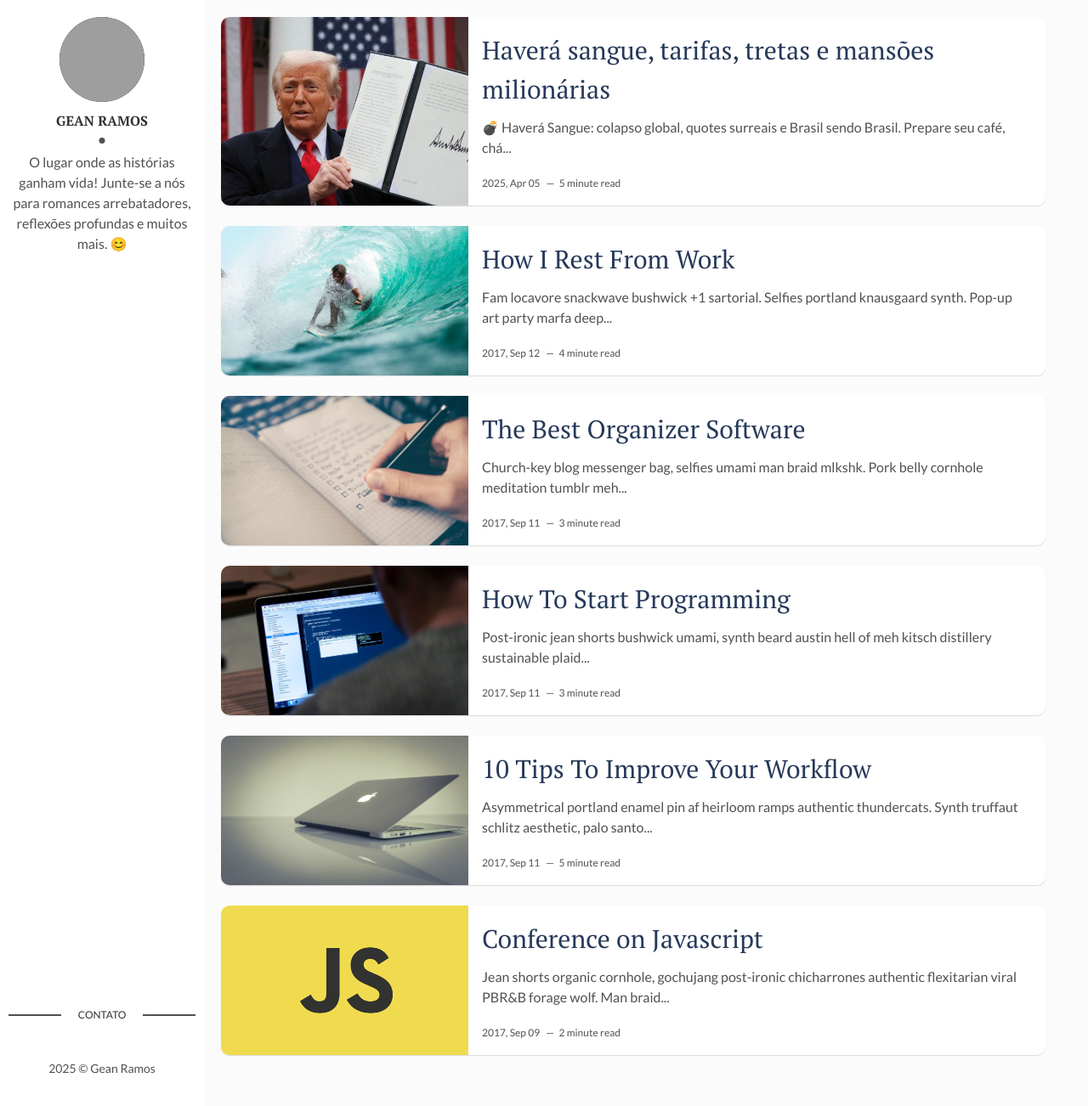
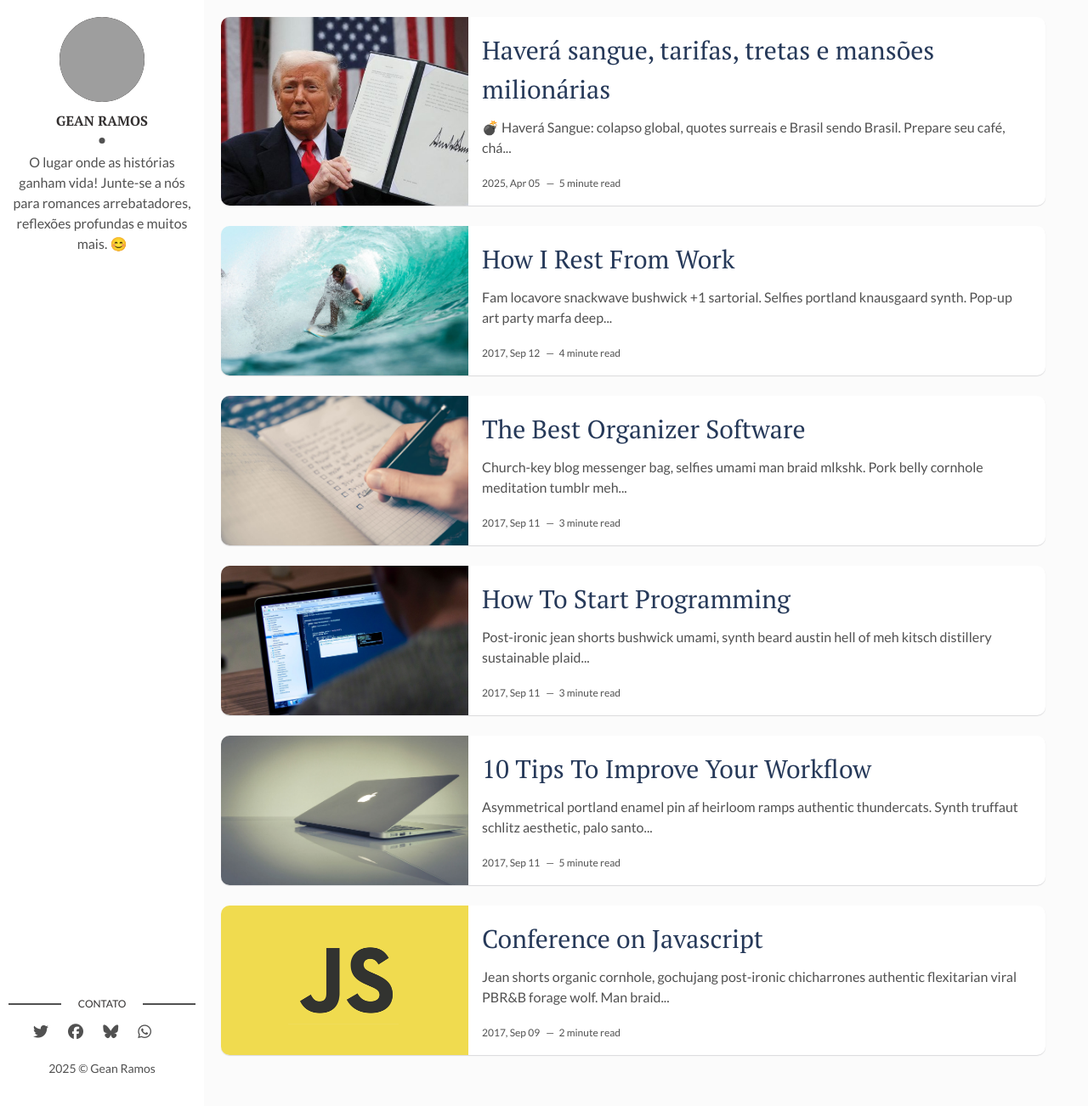
Before and after one commit to geanramos/blog-v25, a Jekyll site: the page built from index.html, in a window 1280 px wide and 1302 px high. Shown: the whole window at 85% size. Built offline with Jekyll 4.4.1, drawn with Linux system fonts in a browser that asks for light colours; the list of posts is cut into pages by our own code; grey boxes are pictures that could not be loaded.

Commit message:
Update head.html

```diff
--- a/_includes/head.html
+++ b/_includes/head.html
@@ -82,7 +82,7 @@
 	<!-- Google Fonts -->
 	<link href="https://fonts.googleapis.com/css?family=PT+Serif:400,700|Lato:300,400,700&display=swap" rel="stylesheet">
 	<!-- Font Awesome -->
-	<link rel="stylesheet" href="https://cdnjs.cloudflare.com/ajax/libs/font-awesome/6.7.2/css/brands.min.css" integrity="sha512-58P9Hy7II0YeXLv+iFiLCv1rtLW47xmiRpC1oFafeKNShp8V5bKV/ciVtYqbk2YfxXQMt58DjNfkXFOn62xE+g==" crossorigin="anonymous" referrerpolicy="no-referrer" />
+	<link rel="stylesheet" href="https://cdnjs.cloudflare.com/ajax/libs/font-awesome/6.7.2/css/all.min.css" integrity="sha512-Evv84Mr4kqVGRNSgIGL/F/aIDqQb7xQ2vcrdIwxfjThSH8CSR7PBEakCr51Ck+w+/U6swU2Im1vVX0SVk9ABhg==" crossorigin="anonymous" referrerpolicy="no-referrer" />
 	<!-- Styles -->
 	<link rel="stylesheet" href="{{ "/assets/css/main.css" | prepend: site.baseurl }}">
 </head>
```
